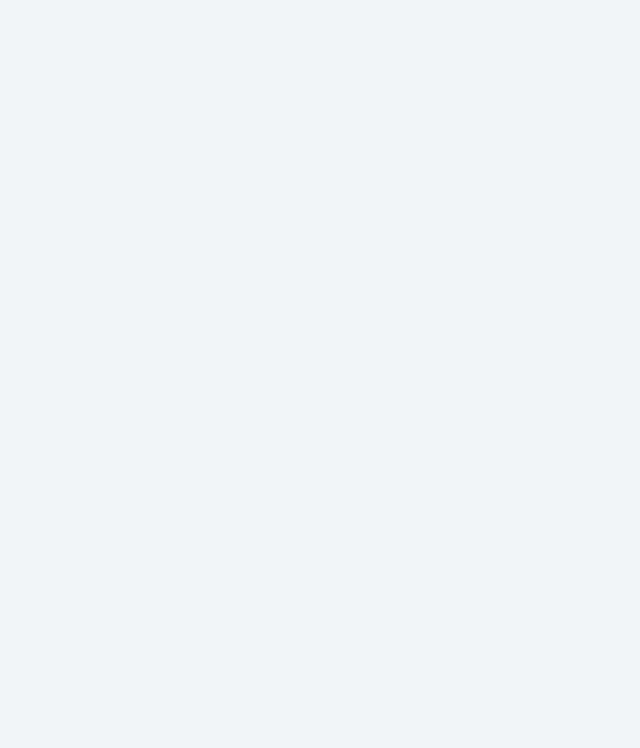
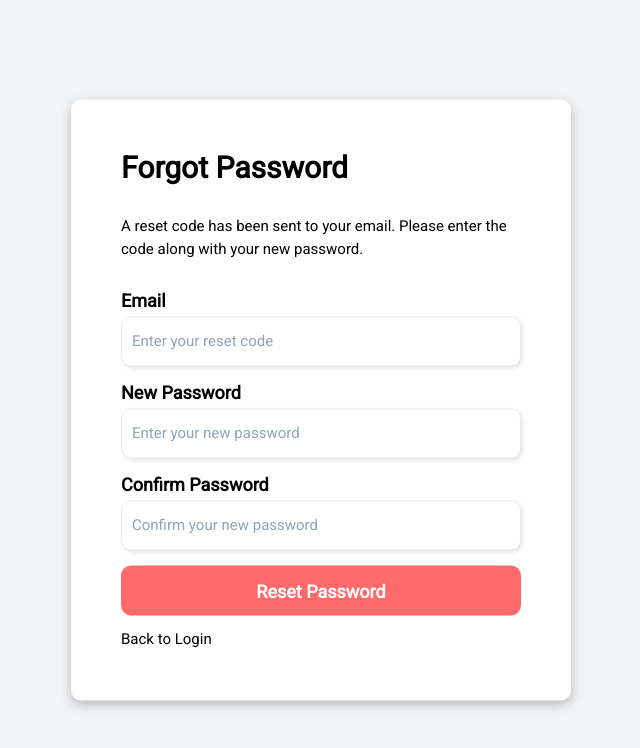
Before and after one commit to lancevincentsalera/ojt-portal-v2, a React (Create React App) app: page /forgot-password in a window 1280 px wide. Before the commit this address had no page. Shown: the top 748 px of the page, without its empty margins (319-959 px from the left). Built offline with nearby package versions, Linux system fonts and the light colour scheme.

Commit message:
Forgot Password UI

```diff
--- a/src/App.js
+++ b/src/App.js
@@ -4,6 +4,7 @@ import { AuthProvider } from "./Components/Common/AuthContext";
 import LoginController from "./Components/UserManagement/Login/controller/LoginController";
 import RegisterController from "./Components/UserManagement/Register/controller/RegisterController";
 import ActivateAccountController from "./Components/UserManagement/ActivateAccount/controller/ActivateAccountController";
+import ForgotPasswordController from "./Components/UserManagement/ForgotPassword/controller/ForgotPasswordController";
 
 const App = () => {
   return (
@@ -17,6 +18,10 @@ const App = () => {
               path="/activate-account"
               element={<ActivateAccountController />}
             />
+            <Route
+              path="/forgot-password"
+              element={<ForgotPasswordController />}
+            />
           </Routes>
         </div>
       </Router>
--- /dev/null
+++ b/src/Components/UserManagement/ForgotPassword/controller/ForgotPasswordController.js
@@ -0,0 +1,8 @@
+import React from "react";
+import ForgotPasswordView from "../view/ForgotPasswordView";
+
+const ForgotPasswordController = () => {
+  return <ForgotPasswordView />;
+};
+
+export default ForgotPasswordController;
--- /dev/null
+++ b/src/Components/UserManagement/ForgotPassword/view/ForgotPasswordView.js
@@ -0,0 +1,41 @@
+import React from "react";
+
+const ForgotPasswordView = () => {
+  return (
+    <div className="container">
+      <div className="forgot">
+        <p className="heading">Forgot Password</p>
+        <p className="description">
+          A reset code has been sent to your email. Please enter the code along
+          with your new password.
+        </p>
+        <form className="forgot-content">
+          <label htmlFor="ForgotPassword">Email</label>
+          <input
+            type="text"
+            name="ResetCode"
+            placeholder="Enter your reset code"
+          />
+          <label htmlFor="Password">New Password</label>
+          <input
+            type="password"
+            name="Password"
+            placeholder="Enter your new password"
+          />
+          <label htmlFor="ConfirmPassword">Confirm Password</label>
+          <input
+            type="password"
+            name="ConfirmPassword"
+            placeholder="Confirm your new password"
+          />
+          <button type="submit" className="button-main">
+            Reset Password
+          </button>
+        </form>
+        <a href="/">Back to Login</a>
+      </div>
+    </div>
+  );
+};
+
+export default ForgotPasswordView;
--- a/src/Styles/App.scss
+++ b/src/Styles/App.scss
@@ -42,3 +42,4 @@ $main-padding: 50px;
 @import "./UserManagement/Login.scss";
 @import "./UserManagement/Register.scss";
 @import "./UserManagement/ActivateAccount.scss";
+@import "./UserManagement/ForgotPassword.scss";
--- a/src/Styles/Common/Container.scss
+++ b/src/Styles/Common/Container.scss
@@ -11,7 +11,7 @@
   label {
     font-size: $sub-heading;
     font-weight: bold;
-    margin-bottom: 0.5rem;
+    margin-bottom: 0.2rem;
   }
 
   input {
--- /dev/null
+++ b/src/Styles/UserManagement/ForgotPassword.scss
@@ -0,0 +1,30 @@
+.forgot {
+  margin: $main-padding;
+  min-width: 400px;
+
+  .heading {
+    font-weight: bold;
+    margin-bottom: 1rem;
+  }
+
+  .description {
+    font-size: $small-text;
+    margin-bottom: 1rem;
+    max-width: 400px;
+    line-height: 1.5;
+  }
+
+  .forgot-content {
+    display: flex;
+    flex-direction: column;
+  }
+
+  a {
+    font-size: $small-text;
+    color: black;
+  }
+
+  a:hover {
+    font-weight: bold;
+  }
+}
```
Also changed, not shown: src/Components/UserManagement/ForgotPassword/model/ForgotPasswordModel.js (added).
